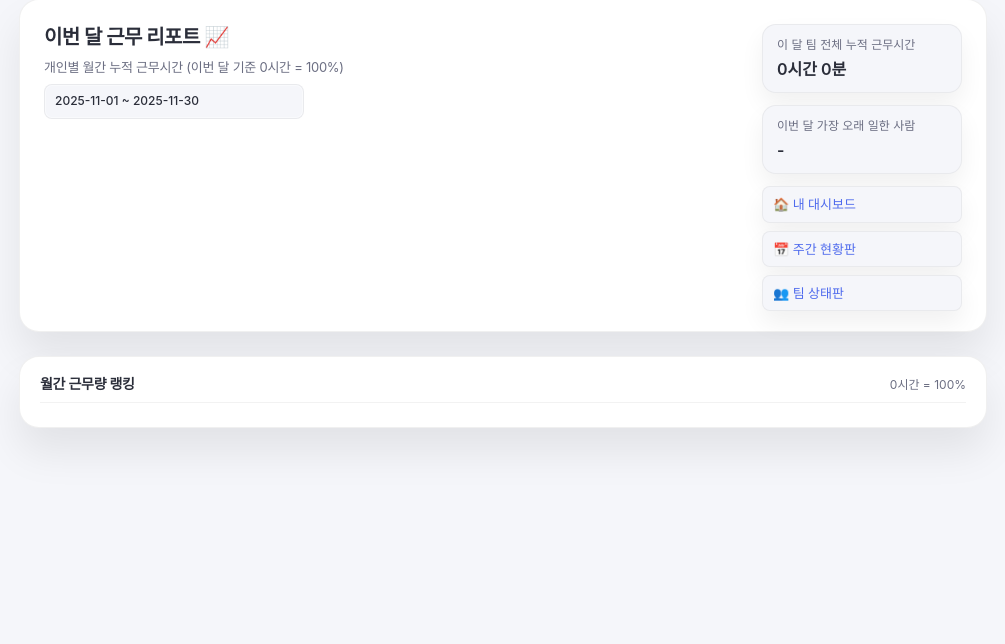
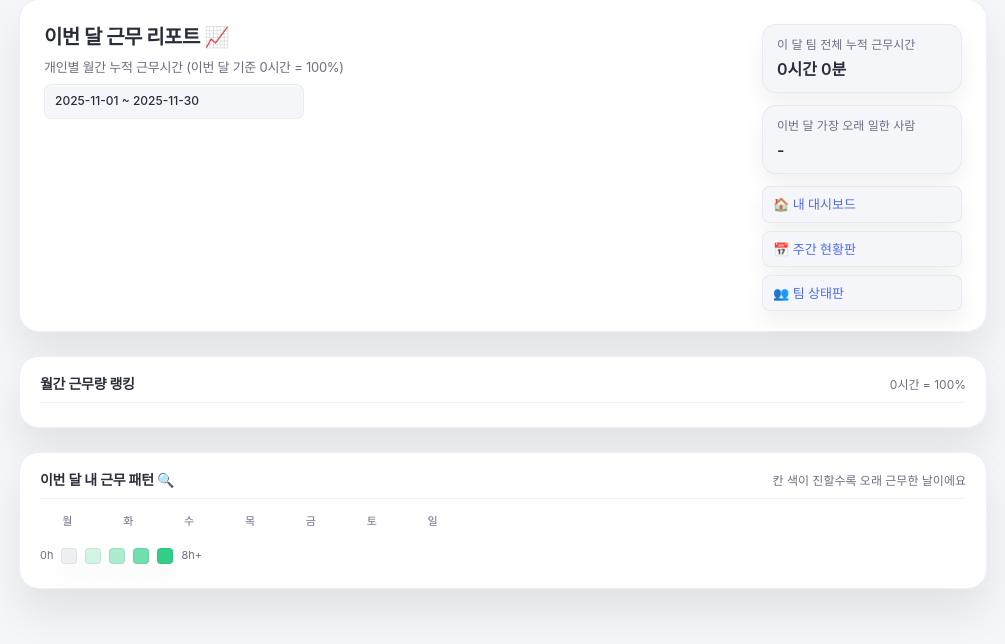
Before and after one commit to DonggukKim0/Attendance, a Flask app: page /monthly in a window 1280 px wide. Shown: the part 33-677 px from the top of the page, without its empty margins (137-1142 px from the left). Run offline with Flask 3, Linux system fonts and the light colour scheme; a user stored in the database is signed in.

Commit message:
Update monthly board

```diff
--- a/templates/monthly.html
+++ b/templates/monthly.html
@@ -352,6 +352,151 @@
       color: var(--text-dim);
       line-height: 1.4;
     }
+    /* 히트맵 카드 */
+    .heatmap-card {
+      background: var(--bg-card);
+      border-radius: var(--radius-lg);
+      box-shadow: var(--shadow-card);
+      border: 1px solid var(--border-soft);
+      padding: 16px 20px 24px 20px;
+      margin-top: 24px;
+    }
+
+    .heatmap-head {
+      display: flex;
+      justify-content: space-between;
+      align-items: baseline;
+      border-bottom: 1px solid rgba(0,0,0,0.05);
+      padding-bottom: 8px;
+      margin-bottom: 16px;
+    }
+
+    .heatmap-title {
+      font-size: 14px;
+      font-weight: 600;
+      color: var(--text-main);
+      letter-spacing: -0.02em;
+      display: flex;
+      align-items: center;
+      gap: 6px;
+    }
+
+    .heatmap-hint {
+      font-size: 12px;
+      font-weight: 400;
+      line-height: 1.4;
+      color: var(--text-dim);
+    }
+
+    .heatmap-grid {
+      display: grid;
+      grid-template-columns: repeat(7, 1fr);
+      gap: 6px;
+      max-width: 420px;
+      font-size: 11px;
+      line-height: 1.2;
+    }
+
+    .weekday-label {
+      text-align: center;
+      font-size: 11px;
+      font-weight: 500;
+      color: var(--text-dim);
+      margin-bottom: 4px;
+    }
+
+    .day-cell {
+      width: 100%;
+      aspect-ratio: 1 / 1;
+      border-radius: 6px;
+      border: 1px solid rgba(0,0,0,0.06);
+      box-shadow: var(--shadow-soft);
+      display: flex;
+      align-items: center;
+      justify-content: center;
+      font-weight: 500;
+      position: relative;
+      cursor: default;
+    }
+
+    .day-cell.blank {
+      background: transparent;
+      border: 1px solid transparent;
+      box-shadow: none;
+      cursor: default;
+    }
+
+    /* intensity levels */
+    .lvl-0 {
+      background: #eef0f3;
+      color: #999faa;
+    }
+    .lvl-1 {
+      background: rgba(0,195,106,0.18);
+      color: #1b3a2b;
+    }
+    .lvl-2 {
+      background: rgba(0,195,106,0.32);
+      color: #1b3a2b;
+    }
+    .lvl-3 {
+      background: rgba(0,195,106,0.55);
+      color: #ffffff;
+    }
+    .lvl-4 {
+      background: rgba(0,195,106,0.8);
+      color: #ffffff;
+    }
+
+    .day-cell .tooltip {
+      visibility: hidden;
+      opacity: 0;
+      transition: opacity 0.15s ease;
+      position: absolute;
+      bottom: calc(100% + 6px);
+      left: 50%;
+      transform: translateX(-50%);
+      background: #2b2e3a;
+      color: #fff;
+      font-size: 11px;
+      line-height: 1.3;
+      font-weight: 400;
+      border-radius: 6px;
+      padding: 6px 8px;
+      white-space: nowrap;
+      box-shadow: 0 12px 24px rgba(0,0,0,0.4);
+      z-index: 10;
+    }
+
+    .day-cell:hover .tooltip {
+      visibility: visible;
+      opacity: 1;
+    }
+
+    .legend-row {
+      display: flex;
+      align-items: center;
+      flex-wrap: wrap;
+      gap: 8px;
+      font-size: 11px;
+      line-height: 1.4;
+      color: var(--text-dim);
+      margin-top: 16px;
+    }
+
+    .legend-box {
+      width: 16px;
+      height: 16px;
+      border-radius: 4px;
+      border: 1px solid rgba(0,0,0,0.06);
+      box-shadow: var(--shadow-soft);
+      display: inline-block;
+    }
+    .legend-0 { background:#eef0f3; }
+    .legend-1 { background:rgba(0,195,106,0.18); }
+    .legend-2 { background:rgba(0,195,106,0.32); }
+    .legend-3 { background:rgba(0,195,106,0.55); }
+    .legend-4 { background:rgba(0,195,106,0.8); }
   </style>
 </head>
 <body>
@@ -453,6 +598,46 @@
     {% endfor %}
   </section>
 
+  <!-- 히트맵 카드: 이번 달 내 근무 패턴 -->
+  <section class="heatmap-card">
+    <div class="heatmap-head">
+      <div class="heatmap-title">이번 달 내 근무 패턴 🔍</div>
+      <div class="heatmap-hint">칸 색이 진할수록 오래 근무한 날이에요</div>
+    </div>
+
+    <!-- 요일 헤더 -->
+    <div class="heatmap-grid">
+      <div class="weekday-label">월</div>
+      <div class="weekday-label">화</div>
+      <div class="weekday-label">수</div>
+      <div class="weekday-label">목</div>
+      <div class="weekday-label">금</div>
+      <div class="weekday-label">토</div>
+      <div class="weekday-label">일</div>
+
+      {% for cell in heatmap_cells %}
+        {% if cell.is_blank %}
+          <div class="day-cell blank"></div>
+        {% else %}
+          <div class="day-cell lvl-{{ cell.level }}">
+            <span>{{ cell.day_label }}</span>
+            <div class="tooltip">{{ cell.tooltip }}</div>
+          </div>
+        {% endif %}
+      {% endfor %}
+    </div>
+
+    <div class="legend-row">
+      <div>0h</div>
+      <div class="legend-box legend-0"></div>
+      <div class="legend-box legend-1"></div>
+      <div class="legend-box legend-2"></div>
+      <div class="legend-box legend-3"></div>
+      <div class="legend-box legend-4"></div>
+      <div>8h+</div>
+    </div>
+  </section>
+
 </div>
 </body>
 </html>
```
